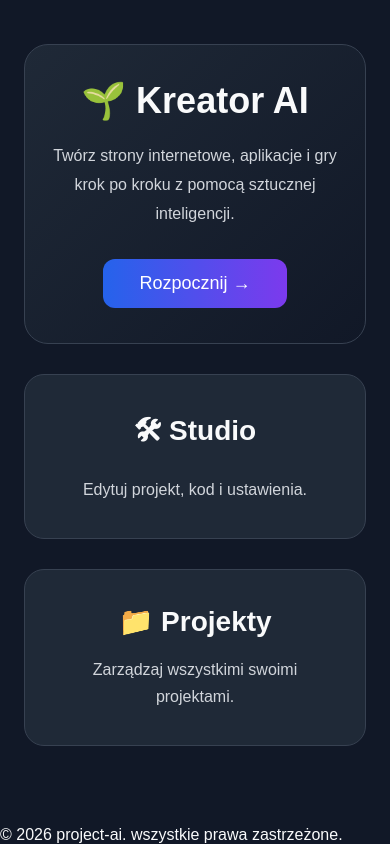
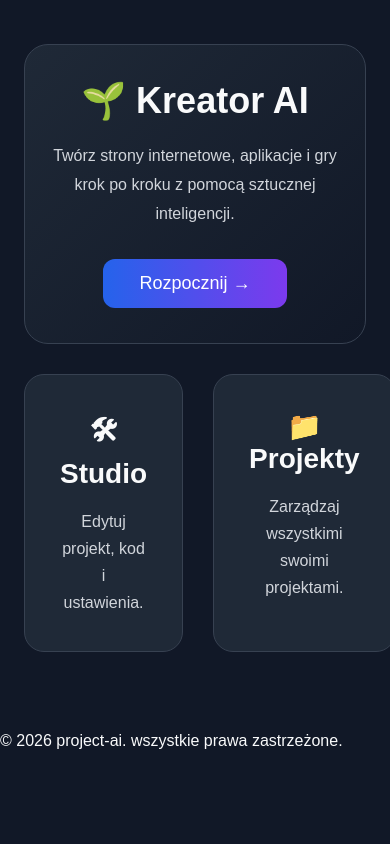
Before and after one commit to PrzemoNH/project-ai, a Next.js app: page / in a window 390 px wide. Shown: the part 952-1796 px from the top of the page. After the commit the page ends 1702 px from the top, so only its background shows below. Built offline with nearby package versions, Linux system fonts and the light colour scheme.

Commit message:
Update globals.css

```diff
--- a/app/globals.css
+++ b/app/globals.css
@@ -151,8 +151,9 @@ button {
 
 .features-grid {
   display: grid;
-  grid-template-columns: repeat(2, 1fr);
+  grid-template-columns: 1fr 1fr;
   gap: 30px;
+  width: 100%;
   margin-top: 30px;
 }
 
@@ -198,8 +199,8 @@ button {
     padding: 35px 20px;
   }
 
-  .features-grid {
-    grid-template-columns: 1fr;
-  }
+.features-grid {
+  grid-template-columns: 1fr 1fr;
+}
 
 }
```
